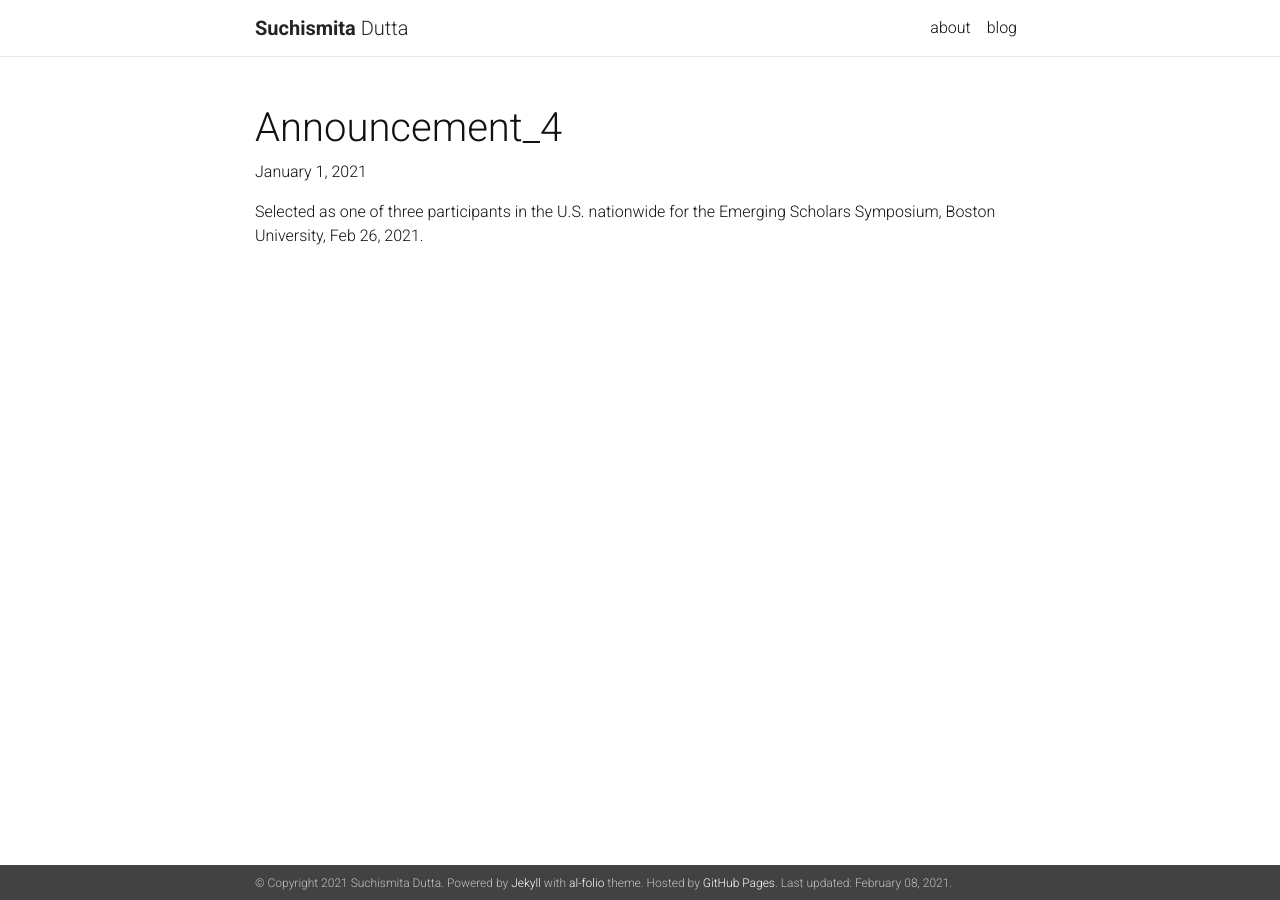
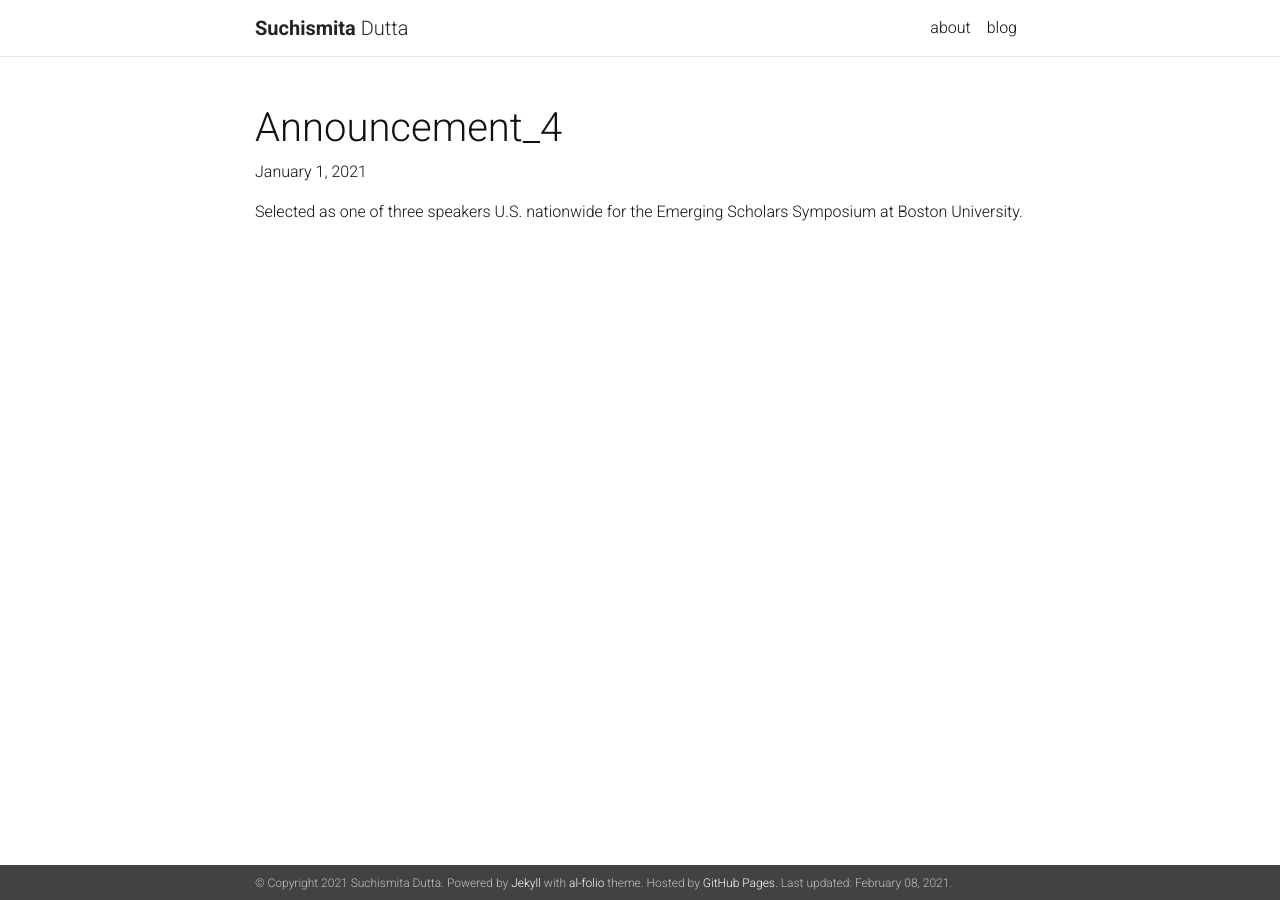
Before and after one commit to sdutta-41/sdutta-41.github.io, a Jekyll site: the page built from _news/announcement_4.md, in a window 1280 px wide. Built offline with Jekyll 4.4.1, drawn with Linux system fonts in a browser that asks for light colours; nearby versions of some CDN libraries; a style sheet for code colours, icons or effects is not loaded.

Commit message:
shortened BU announcement

```diff
--- a/_news/announcement_4.md
+++ b/_news/announcement_4.md
@@ -3,4 +3,4 @@ layout: post
 date: 2021-01-01 15:59:00-0400
 inline: true
 ---
-Selected as one of three participants in the U.S. nationwide for the Emerging Scholars Symposium, Boston University, Feb 26, 2021.
+Selected as one of three speakers U.S. nationwide for the Emerging Scholars Symposium at Boston University.
```
